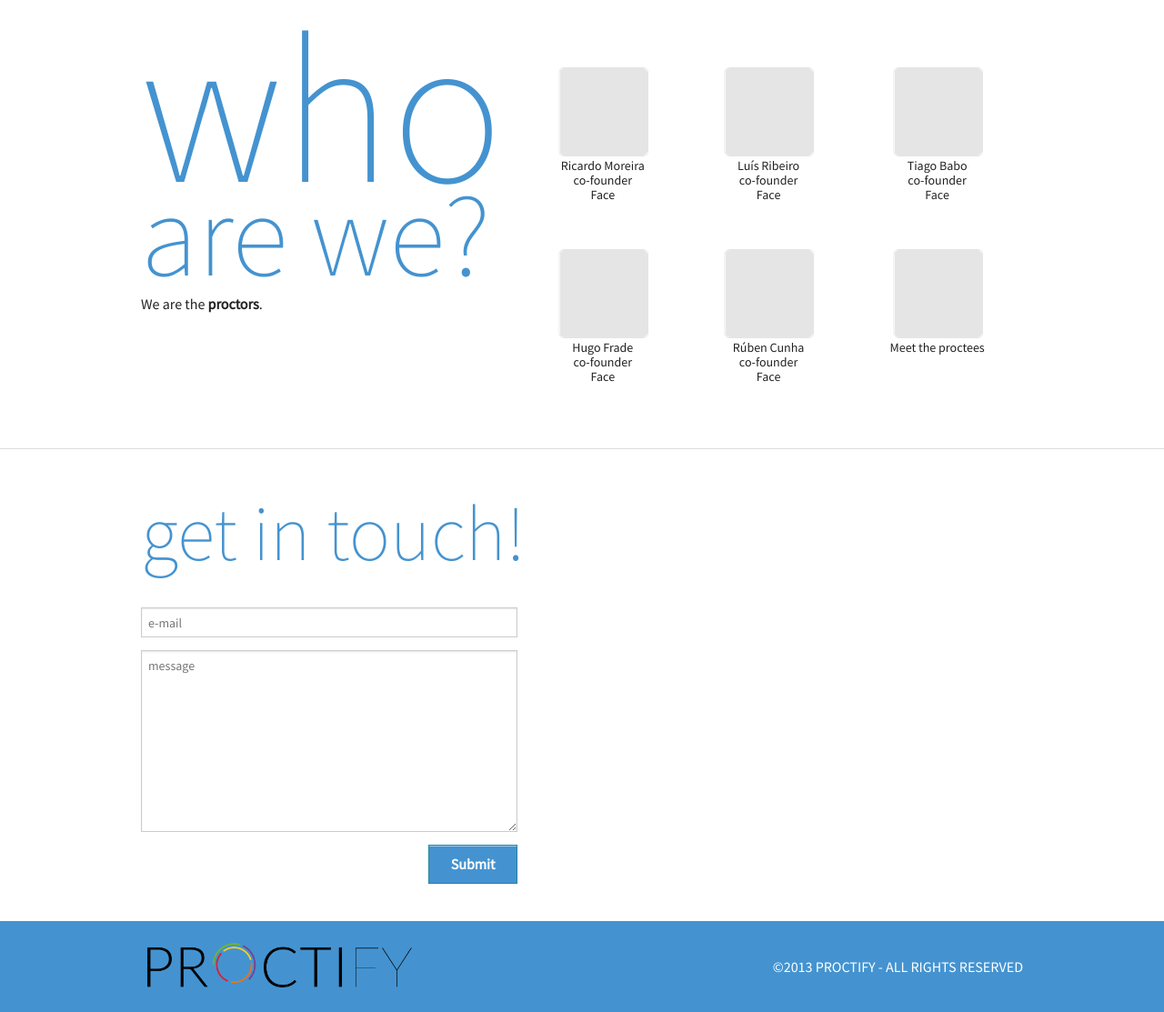
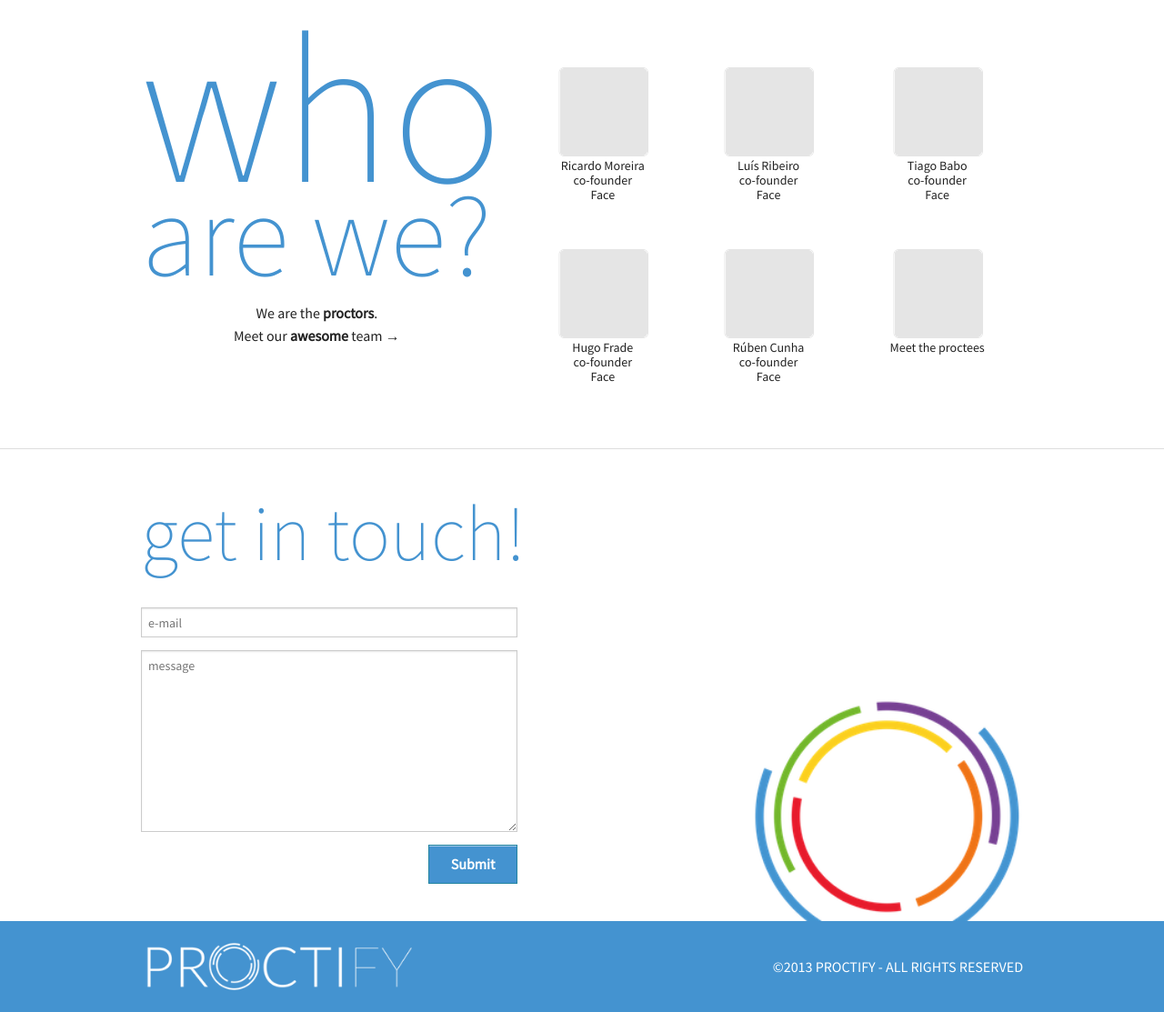
Before and after one commit to tiagobabo/proctify-website, a plain HTML site: page index.html in a window 1280 px wide. Shown: the part 627-1740 px from the top of the page at 91% size. Drawn offline with Linux system fonts and the light colour scheme.

Commit message:
Adds new mobile integrated version

```diff
--- a/css/index.css
+++ b/css/index.css
@@ -22,6 +22,7 @@ header {
 
 .standardNav ul
 {
+	display: none;
 	background-color: rgba(255,255,255,0.5);
 	height: 100px;
 	line-height: 100px;
@@ -86,17 +87,25 @@ header {
 
 #who {
 	color: rgb(68, 147, 208);
-	font-size: 6em;
+	font-size: 7em;
 	font-weight: 200;
 	text-rendering: optimizeLegibility;
+	text-align: center;
+}
+
+#answer {
+	text-align: center;
+	margin-top: 10px;
+	line-height: 25px;
 }
 
 #arewe {
-	margin-top: -40px;
+	margin-top: -10px;
 	color: rgb(68, 147, 208);
-	font-size: 3.05em;
+	font-size: 3.70em;
 	font-weight: 200;
 	text-rendering: optimizeLegibility;
+	text-align: center;
 }
 
 #touch {
@@ -108,8 +117,27 @@ header {
 }
 
 #message {
-	height: 200px;
+	height: 150px;
 }
+
+.bottom-image {
+	display: none;
+	height: 470px;
+	background-image: url('../img/bottom-image.png');
+	background-repeat:no-repeat;
+	background-size:100%;
+	background-position: 100% 100%;
+}
+
+.logo-white {
+	display: none;
+	height: 100px;
+	background-image: url('../img/logo-white.png');
+	background-repeat:no-repeat;
+	background-size:100%;
+	background-position:center;
+}
+
 @media only screen and (min-width: 48em) {
 	#slogan {
 		font-size: 3.2em;
@@ -118,7 +146,20 @@ header {
 		font-size: 173pt;
 	}
 	#arewe {
+		margin-top: -40px;
 		font-size: 96pt;
+	}
+	.bottom-image {
+		display: block;
+	}
+	.logo-white {
+		display: block;
+	}
+	.standardNav ul {
+		display: inline;
+	}
+	#message {
+		height: 200px;
 	}
 }
 
@@ -143,7 +184,7 @@ header {
 	height: 100px;
 	background-image: url('../img/logo.png');
 	background-repeat:no-repeat;
-	background-size:100%;
+	background-size:90%;
 	background-position:center;
 }
 
--- a/index.html
+++ b/index.html
@@ -67,7 +67,7 @@
 				<div class="large-5 columns">
 					<div id="who">who</div>
 					<div id="arewe">are we?</div>
-					<p>We are the <b>proctors</b>.</p>
+					<div id="answer">We are the <b>proctors</b>. <br/> Meet our <b>awesome</b> team →</div>
 				</div>
 				<div class="large-7 columns">
 					<table id="team">
@@ -136,6 +136,8 @@
 					</form>
 				</div>
 				<div class="large-4 columns">
+					<div class="bottom-image">
+					</div>
 				</div>
 			</div>
 		</div>
@@ -143,7 +145,7 @@
 			<div class="row">
 			<div class="large-4 columns">
 				<a href="#">
-					<div class="logo">
+					<div class="logo-white">
 					</div>
 				</a>
 			</div>
```
Also changed, not shown: img/bottom-image.png (added), img/logo-white.png (added).
